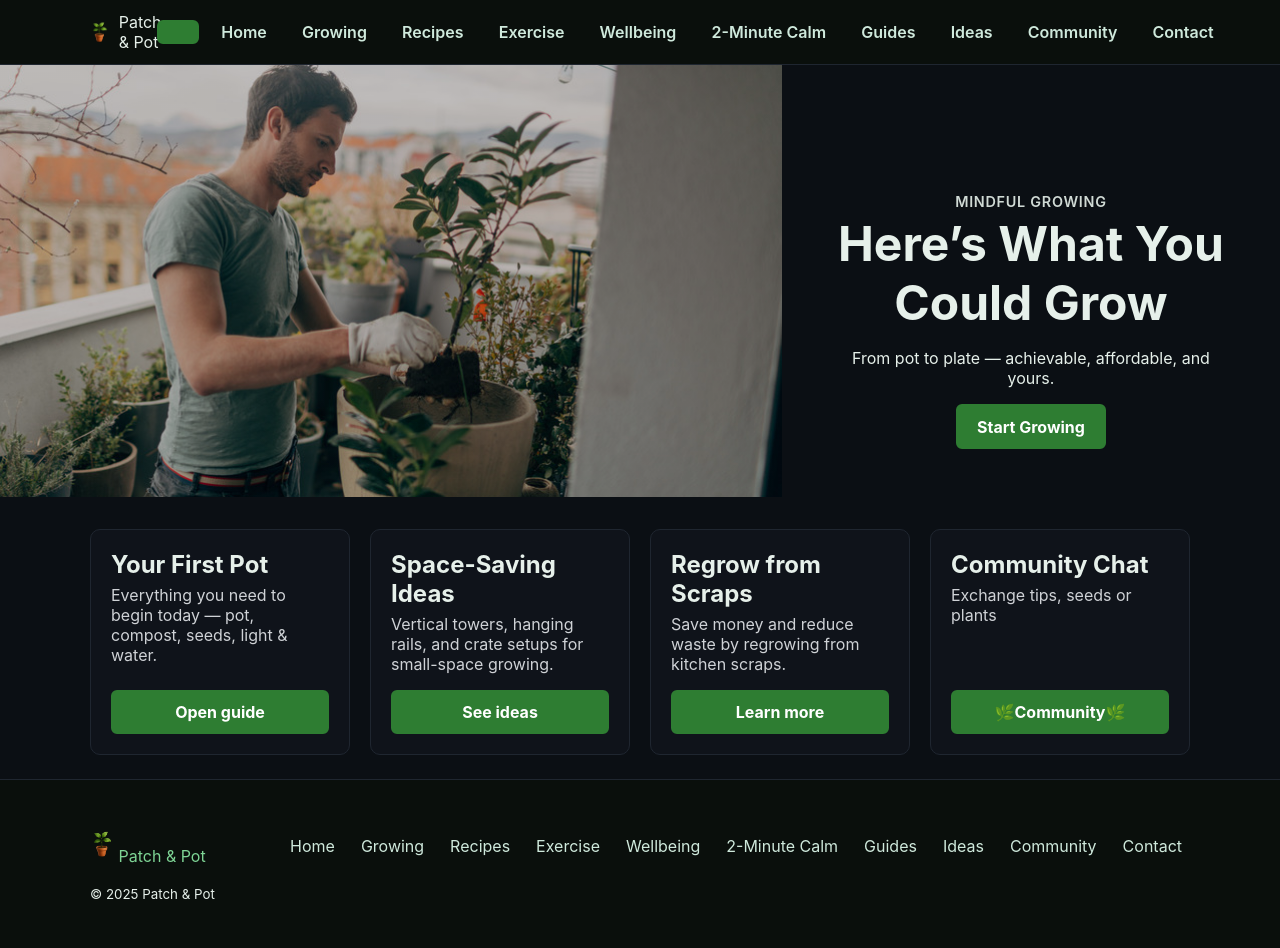
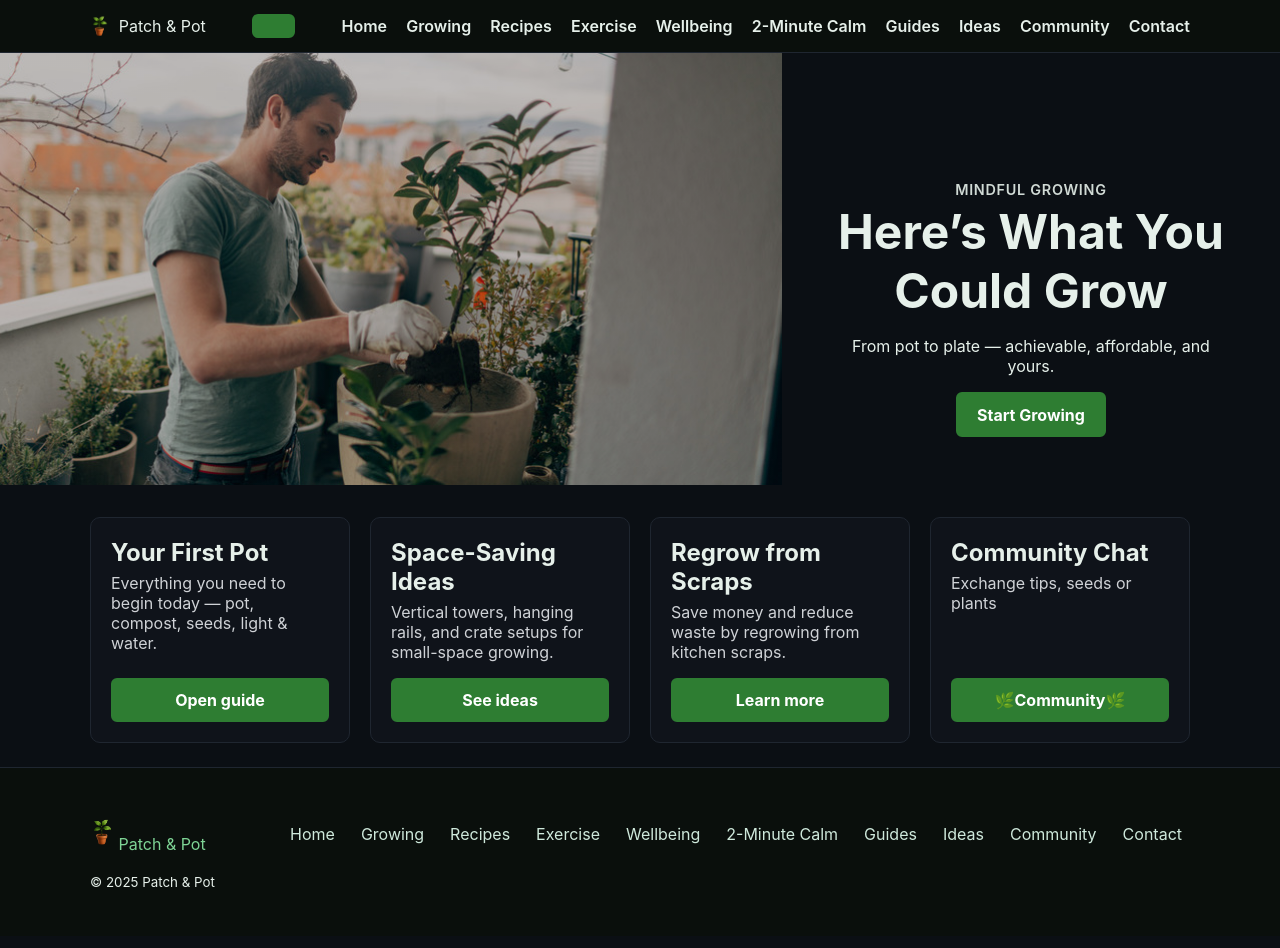
Before and after one commit to grantfitfuel/patchandpot, a Jekyll site: the page built from sites/index.html, in a window 1280 px wide. Built offline with Jekyll 4.4.1, drawn with Linux system fonts in a browser that asks for light colours.

Commit message:
Update pp-hotfix.css

```diff
--- a/sites/assets/css/pp-hotfix.css
+++ b/sites/assets/css/pp-hotfix.css
@@ -1,7 +1,8 @@
 /* ============================================================
-   Patch & Pot — HOTFIX Stylesheet (v2)
+   Patch & Pot — HOTFIX Stylesheet (v3)
    Purpose: Fix hero banner sizing/cropping + tile layout,
-            keep accessibility, and force all-green buttons.
+            keep accessibility, and force all-green buttons
+            WITHOUT affecting header nav or logo.
    Load AFTER site.css
    ============================================================ */
 
@@ -15,28 +16,26 @@
 .hero-mini figure {
   position: relative;
   width: 100%;
-  /* Banner height that behaves on iPad landscape/portrait */
-  height: clamp(320px, 48vh, 520px);
+  height: clamp(320px, 48vh, 520px); /* responsive hero height */
   margin: 0;
   overflow: hidden;
 }
 
-/* Correct image behaviour: fully fill the banner without distortion */
 .hero figure img,
 .hero-mini figure img {
   position: absolute;
   inset: 0;
   width: 100%;
   height: 100%;
-  object-fit: cover;          /* fill */
-  object-position: 50% 40%;   /* show head + some waist by default */
+  object-fit: cover;
+  object-position: 50% 40%; /* balanced head/waist view */
   display: block;
 }
 
-/* Fine-tune this specific page hero if needed */
-#ppHero { object-position: 55% 38%; }
+#ppHero {
+  object-position: 55% 38%; /* fine-tune hero image positioning */
+}
 
-/* Overlay for readability */
 .hero .overlay,
 .hero-mini .overlay {
   position: absolute;
@@ -46,7 +45,6 @@
   z-index: 1;
 }
 
-/* Content on top of overlay */
 .hero .content,
 .hero-mini .content {
   position: relative;
@@ -54,8 +52,12 @@
   text-align: center;
 }
 
-/* ---------------- Global Layout Tweaks ---------------- */
-.wrap { max-width: 1100px; margin: 0 auto; padding: 0 20px; }
+/* ---------------- Layout ---------------- */
+.wrap {
+  max-width: 1100px;
+  margin: 0 auto;
+  padding: 0 20px;
+}
 
 /* ---------------- Tile Grid / Cards ---------------- */
 .grid {
@@ -65,7 +67,6 @@
   margin-top: 2rem;
 }
 
-/* Equal-height, no weird stretching */
 .card {
   background: var(--glass, rgba(255,255,255,0.05));
   border: 1px solid var(--stroke, rgba(255,255,255,0.15));
@@ -74,62 +75,115 @@
   display: flex;
   flex-direction: column;
   justify-content: flex-start;
-  min-height: 180px; /* stop collapsing cards */
+  min-height: 180px;
   transition: background .25s ease, transform .12s ease;
 }
-.card:hover { background: var(--glass-hover, rgba(255,255,255,0.08)); transform: translateY(-1px); }
 
-.card h2 { margin: 0 0 .35rem; }
-.card .meta { margin: 0 0 1rem; color: var(--inkdim, #cfd2d6); }
+.card:hover {
+  background: var(--glass-hover, rgba(255,255,255,0.08));
+  transform: translateY(-1px);
+}
 
-/* Keep CTA aligned consistently at the bottom of each card */
-.card .btn { margin-top: auto; }
+.card h2 {
+  margin: 0 0 .35rem;
+}
 
-/* Make any image inside a card behave */
-.card img { width: 100%; height: auto; display: block; border-radius: 8px; }
+.card .meta {
+  margin: 0 0 1rem;
+  color: var(--inkdim, #cfd2d6);
+}
 
-/* ---------------- Header Nav (non-breaking) ---------------- */
+.card .btn {
+  margin-top: auto;
+}
+
+.card img {
+  width: 100%;
+  height: auto;
+  display: block;
+  border-radius: 8px;
+}
+
+/* ---------------- Header Nav ---------------- */
 header nav ul {
-  display: flex; flex-wrap: wrap; justify-content: center; gap: .75rem;
-  padding: 0; margin: 0; list-style: none;
+  display: flex;
+  flex-wrap: wrap;
+  justify-content: center;
+  gap: .75rem;
+  padding: 0;
+  margin: 0;
+  list-style: none;
 }
+
 header nav a {
-  padding: .5rem .8rem; font-weight: 600; text-decoration: none; color: var(--ink, #fff);
+  padding: .5rem .8rem;
+  font-weight: 600;
+  text-decoration: none;
+  color: var(--ink, #fff);
 }
-header nav a:hover, header nav a:focus { text-decoration: underline; }
+
+header nav a:hover,
+header nav a:focus {
+  text-decoration: underline;
+}
 
 /* ---------------- Forms ---------------- */
-form label { display: block; margin-bottom: .35rem; }
-form input, form textarea, form select {
-  width: 100%; padding: .55rem .65rem; border: 1px solid var(--stroke, #334);
-  border-radius: 6px; background: var(--glass, #0f131a); color: var(--ink, #fff);
+form label {
+  display: block;
+  margin-bottom: .35rem;
+}
+
+form input,
+form textarea,
+form select {
+  width: 100%;
+  padding: .55rem .65rem;
+  border: 1px solid var(--stroke, #334);
+  border-radius: 6px;
+  background: var(--glass, #0f131a);
+  color: var(--ink, #fff);
   margin-bottom: .8rem;
 }
 
 /* ---------------- Footer ---------------- */
-footer { text-align: center; padding: 2rem 0; }
-footer img.footer-logo { display: block; margin: 0 auto 1rem; max-width: 120px; height: auto; }
+footer {
+  text-align: center;
+  padding: 2rem 0;
+}
+
+footer img.footer-logo {
+  display: block;
+  margin: 0 auto 1rem;
+  max-width: 120px;
+  height: auto;
+}
 
 /* ---------------- Accessibility ---------------- */
-:focus { outline: 2px solid var(--accent, #84c684); outline-offset: 3px; }
-img { max-width: 100%; height: auto; }
+:focus {
+  outline: 2px solid var(--accent, #84c684);
+  outline-offset: 3px;
+}
 
-/* ---------------- Buttons: All Green ---------------- */
-/* High-specificity + wide targets so legacy rules can’t leak in */
+img {
+  max-width: 100%;
+  height: auto;
+}
+
+/* ---------------- Buttons: All Green (header-safe) ---------------- */
+/* CTA buttons only — not header nav or logo links */
 .btn,
 .btn.primary,
 .btn.ghost,
 button,
 input[type="button"],
 input[type="submit"],
-a.btn,
-.cta-row a,
-.card a.btn {
+.card a.btn,
+.cta-row a.btn {
   background-color: #2e7d32 !important;
   color: #ffffff !important;
   border: 2px solid #2e7d32 !important;
   display: inline-block;
-  padding: .65rem 1.2rem;
+  padding: 0.65rem 1.2rem;
   border-radius: 6px;
   font-weight: 700;
   text-align: center;
@@ -140,11 +194,16 @@ a.btn,
 
 .btn:hover,
 .btn:focus,
-button:hover, button:focus,
-input[type="button"]:hover, input[type="button"]:focus,
-input[type="submit"]:hover, input[type="submit"]:focus,
-a.btn:hover, a.btn:focus,
-.cta-row a:hover, .cta-row a:focus {
+button:hover,
+button:focus,
+input[type="button"]:hover,
+input[type="button"]:focus,
+input[type="submit"]:hover,
+input[type="submit"]:focus,
+.card a.btn:hover,
+.cta-row a.btn:hover,
+.card a.btn:focus,
+.cta-row a.btn:focus {
   background-color: #1b5e20 !important;
   border-color: #1b5e20 !important;
   color: #ffffff !important;
@@ -154,11 +213,18 @@ a.btn:hover, a.btn:focus,
 button:active,
 input[type="button"]:active,
 input[type="submit"]:active,
-a.btn:active,
-.cta-row a:active {
+.card a.btn:active,
+.cta-row a.btn:active {
   background-color: #145a19 !important;
   border-color: #145a19 !important;
 }
 
-/* Compact variant if needed */
-.btn.small { padding: .4rem .8rem; font-size: .9rem; }
+/* ✅ Header logo and nav links stay clean */
+header a,
+header a:visited {
+  background: none !important;
+  border: none !important;
+  padding: 0 !important;
+  color: inherit !important;
+  text-decoration: none;
+}
```
